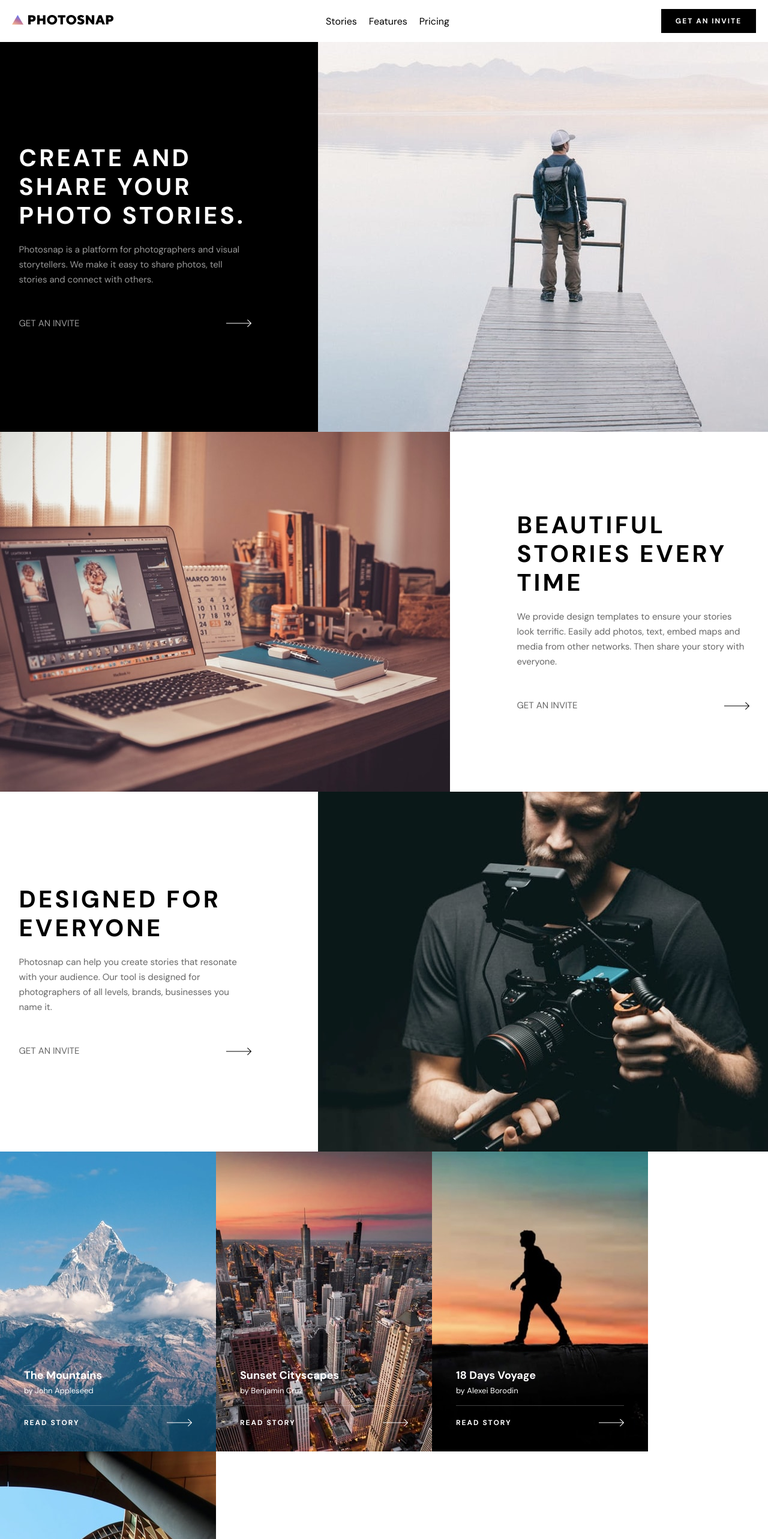
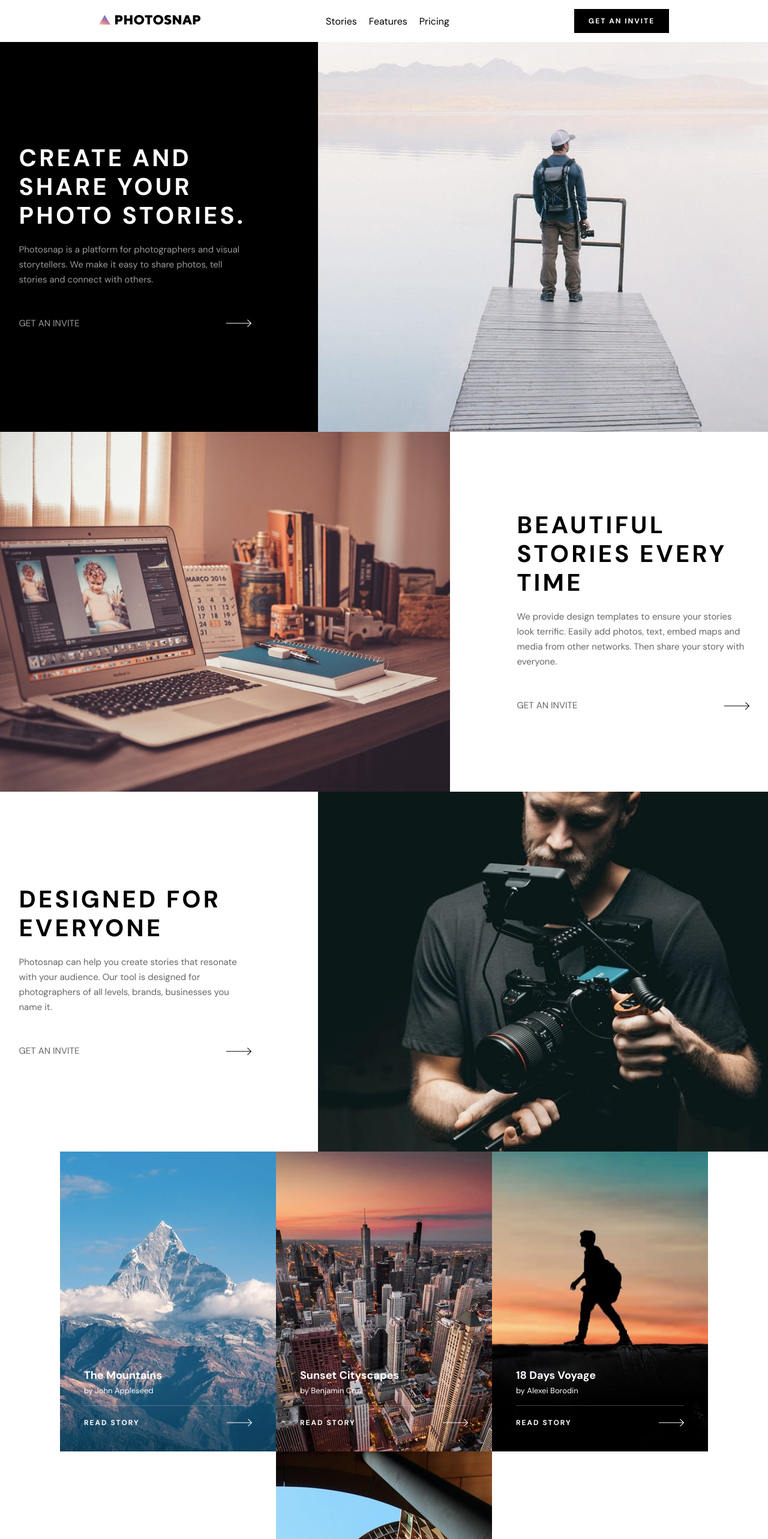
Before and after one commit to lashasuxa/photosnap-multi-page-web, a React (Vite) app: page / in a window 1280 px wide. Shown: the top 2566 px of the page at 60% size. Built offline with nearby package versions, Linux system fonts and the light colour scheme.

Commit message:
feat:pricing page

```diff
--- a/src/Components/Cardscollection.jsx
+++ b/src/Components/Cardscollection.jsx
@@ -107,6 +107,7 @@ const AllCollection = [
 
 const CardsCollectionContainer = styled.div`
   display: flex;
+  justify-content: center;
   flex-flow: row wrap;
   background-color: white;
 
--- a/src/Components/Header.jsx
+++ b/src/Components/Header.jsx
@@ -8,7 +8,7 @@ const HeaderContainer = styled.div`
   align-items: center;
   width: 100%;
   height: 70px;
-  padding: 0 20px; // Add some padding on sides for better look on smaller screens
+  padding:  20px 165px; // Add some padding on sides for better look on smaller screens
 `;
 
 const NavContainer = styled.div`
--- a/src/Components/Highlights.jsx
+++ b/src/Components/Highlights.jsx
@@ -6,6 +6,7 @@ margin-bottom: 160px;
   display: flex;
   flex-wrap: wrap;
   justify-content: center;
+
   align-items: center;
   width: 1110;
   height: 475px;
```
